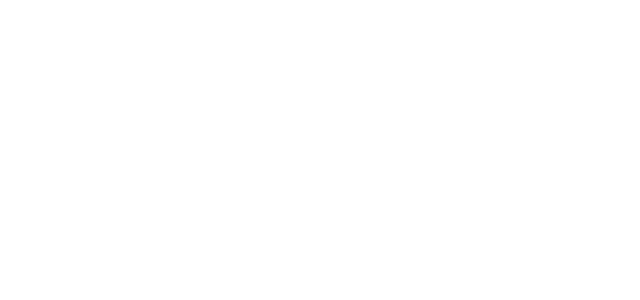
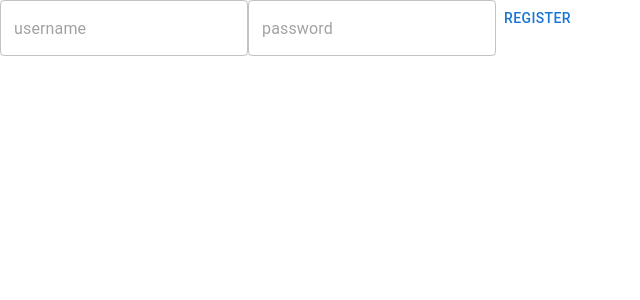
Before and after one commit to iamWebLuk/reactWithSpring, a React (Vite) app: page /register in a window 1280 px wide. Before the commit this address had no page. Shown: the top 300 px of the page, without its empty margins (0-640 px from the left). Built offline with nearby package versions, Linux system fonts and the light colour scheme.

Commit message:
you can create user and delete assignments

```diff
--- a/src/App.tsx
+++ b/src/App.tsx
@@ -1,23 +1,25 @@
-import React from 'react';
+import React, {useEffect} from 'react';
 import logo from './logo.svg';
 import './App.css';
 import Login from './components/Login'
-import {Route, Routes} from "react-router-dom";
+import {Navigate, Route, Routes} from "react-router-dom";
 import Dashboard from "./components/Dashboard";
 import Home from "./components/Home";
 import { useSessionStorage } from "usehooks-ts";
 import PrivateRoute from "./PrivateRoute/route";
 import AssignmentsView from "./components/AssignmentsView";
+import Register from "./components/Register";
 
 
 
 function App() {
 
     const [jwtToken] = useSessionStorage('jwt', '');
-
+    const isLoggedIn = jwtToken;
   return (
       <Routes>
-          <Route path='/login' element={<Login />} />
+          <Route path='/login' element={!isLoggedIn ? <Login /> : <Navigate to='/dashboard' />} />
+          <Route path='register' element={<Register />} />
           <Route path='/' element={
               <PrivateRoute>
                 <Home />
--- a/src/components/AssignmentsView/index.tsx
+++ b/src/components/AssignmentsView/index.tsx
@@ -39,7 +39,19 @@
             branch: branch,
             status: "okay"
         })
-            .then(res => console.log(res))
+            .then(res => {
+                console.log(res)
+                location.reload();
+            })
+            .catch(err => console.log(err))
+    }
+
+    const handleDelete = () => {
+        axios.delete(`/api/assignments/${routerId.id}`)
+            .then(res => {
+                console.log(res)
+                window.location.href='/dashboard'
+            })
             .catch(err => console.log(err))
     }
 
@@ -64,6 +76,7 @@
             GitHub URL:  <TextField onChange={e => setGitHubURL(e.target.value)} />
             Branch: <TextField onChange={e => setBranch(e.target.value)}/>
             <Button onClick={handleClick}>Submit</Button>
+                <Button variant='outlined' color='error' onClick={handleDelete}>Delete Task</Button>
             </div>
         </>
     );
--- a/src/components/Dashboard.tsx
+++ b/src/components/Dashboard.tsx
@@ -39,7 +39,7 @@
         })
             .then(res => {
                 console.log(res)
-                window.location.href = `AssignmentsView/${res.data.id}`
+                window.location.href = `assignments/${res.data.id}`
             })
             .catch(err => {
                 console.log(err.response.status)
@@ -51,7 +51,7 @@
 
     const handleRegister = () => {
         console.log(`${username} = username, ${password} = password, ${cohortStartDate} = cohortStartDate`)
-        axios.post('/api/register', {
+        axios.post('/api/auth/logout', {
             username, password, cohortStartDate
         })
             .then(res => console.log(res))
--- a/src/components/Login/index.tsx
+++ b/src/components/Login/index.tsx
@@ -2,7 +2,7 @@
 import axios from "axios";
 import {Alert, Button, TextField} from "@mui/material";
 import { useSessionStorage } from "usehooks-ts";
-import {Navigate} from "react-router-dom";
+import {Link, Navigate} from "react-router-dom";
 
 const Login = () => {
 
@@ -52,9 +52,12 @@
                 <TextField placeholder='Password' onChange={(e) => setPassword(e.target.value)} type='password'/>
             </div>
             <Button onClick={handleLogin} variant='outlined'>Login</Button>
+            or
+            <Link to={'/register'}>Register</Link>
             {areCredentialsWrong &&
                 <Alert severity='error'>Wrong username or password</Alert>
             }
+
         </div>
     )
 }
--- /dev/null
+++ b/src/components/Register/index.tsx
@@ -0,0 +1,28 @@
+import React, {useState} from 'react';
+import {Button, TextField} from "@mui/material";
+import axios from "axios";
+
+const Register = () => {
+
+    const [username, setUsername] = useState('');
+    const [password, setPassword] = useState('');
+
+    const handleRegister = () => {
+        axios.post('api/auth/register', {
+            username: username,
+            password: password
+        })
+            .then(res => console.log(res))
+            .catch(err => console.log(err))
+    }
+
+    return (
+        <div>
+            <TextField placeholder='username' onChange={e => setUsername(e.target.value)}/>
+            <TextField placeholder='password' onChange={e => setPassword(e.target.value)}/>
+            <Button onClick={handleRegister}>Register</Button>
+        </div>
+    );
+};
+
+export default Register;
```
